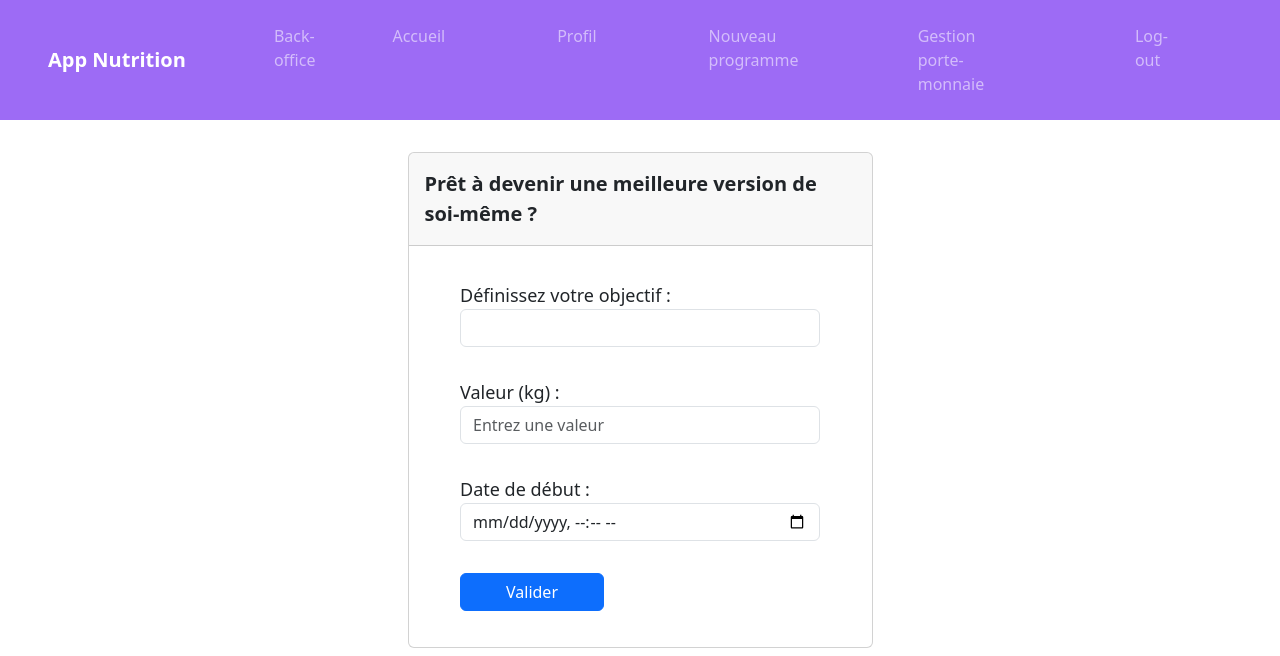
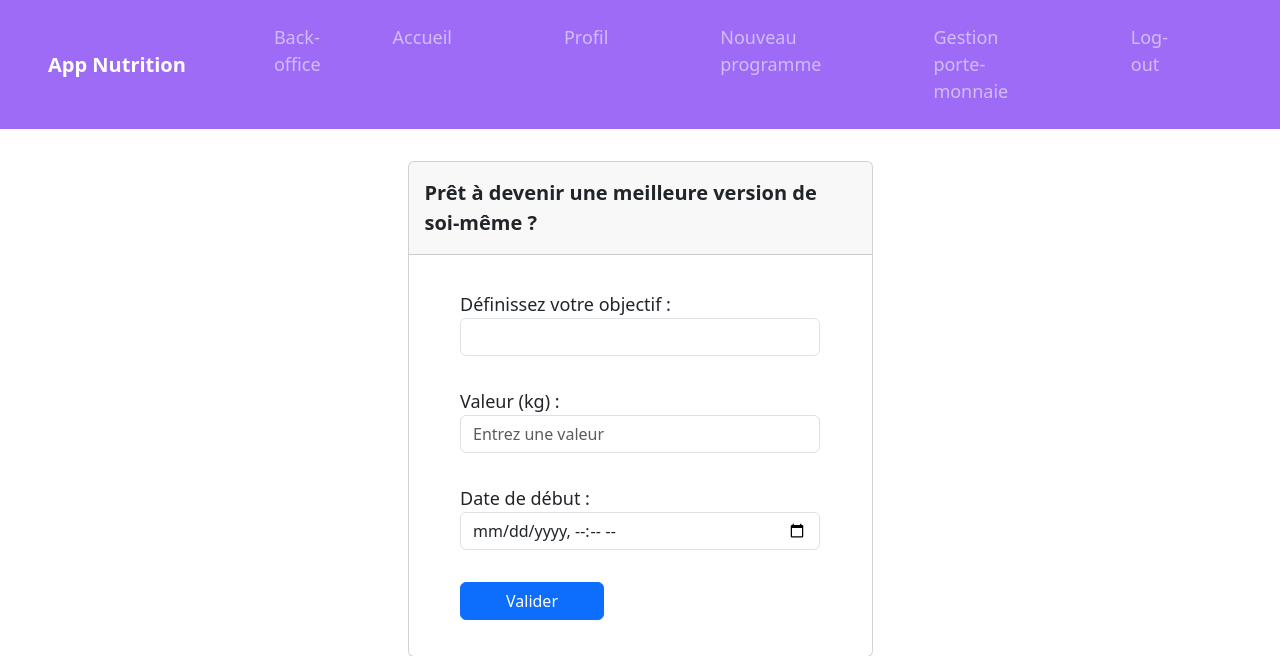
Before and after one commit to Nomena-1918/WebApp-SI, a CodeIgniter app: page /database/index.php/choix_objectif in a window 1280 px wide. Shown: the top 656 px of the page. Run offline with CodeIgniter, Linux system fonts and the light colour scheme; tables that the repository leaves empty hold one stand-in row (values such as "Sample post").

```diff
--- a/application/views/navbar.php
+++ b/application/views/navbar.php
@@ -5,6 +5,9 @@
 
     .navbar-dark .navbar-nav .nav-link:hover {
         color: #000; /* Couleur de fond lorsque le lien est survolé */
+    }
+
+    .nav-link {
         font-size: 18px;
     }
 
```
